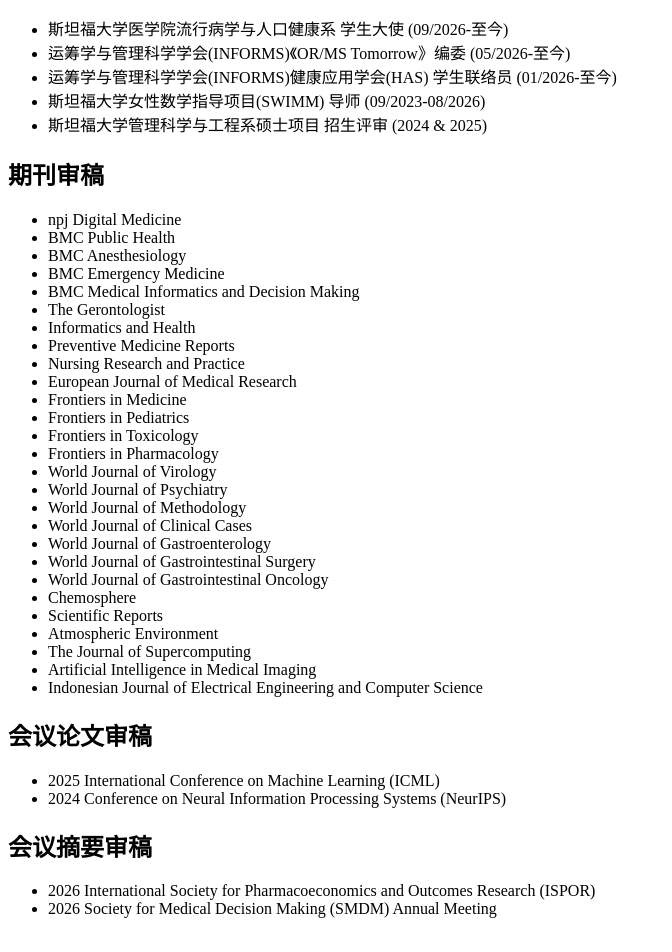
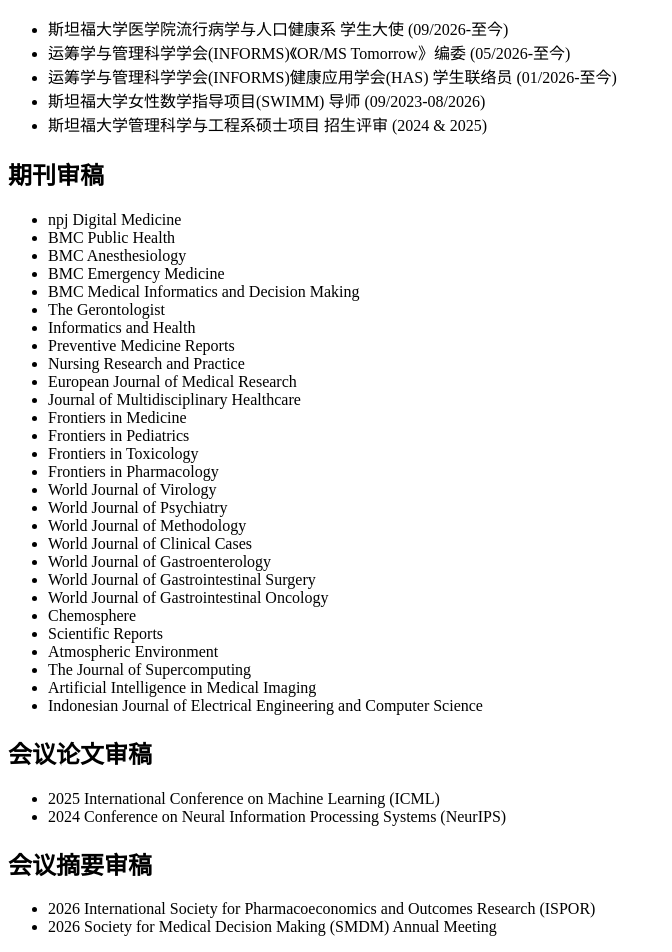
Before and after one commit to lingyuewei/lingyuewei.github.io, a Jekyll site: the page built from _pages/includes/service.md, in a window 1280 px wide. Shown: the part 947-1899 px from the top of the page, without its empty margins (0-672 px from the left). Built offline with Jekyll 4.4.1, drawn with Linux system fonts in a browser that asks for light colours; our own code applies the rules of GitHub Pages for plain Markdown files.

Commit message:
Update service.md

```diff
--- a/_pages/includes/service.md
+++ b/_pages/includes/service.md
@@ -20,6 +20,7 @@
 - Preventive Medicine Reports
 - Nursing Research and Practice
 - European Journal of Medical Research
+- Journal of Multidisciplinary Healthcare
 - Frontiers in Medicine
 - Frontiers in Pediatrics
 - Frontiers in Toxicology
```
